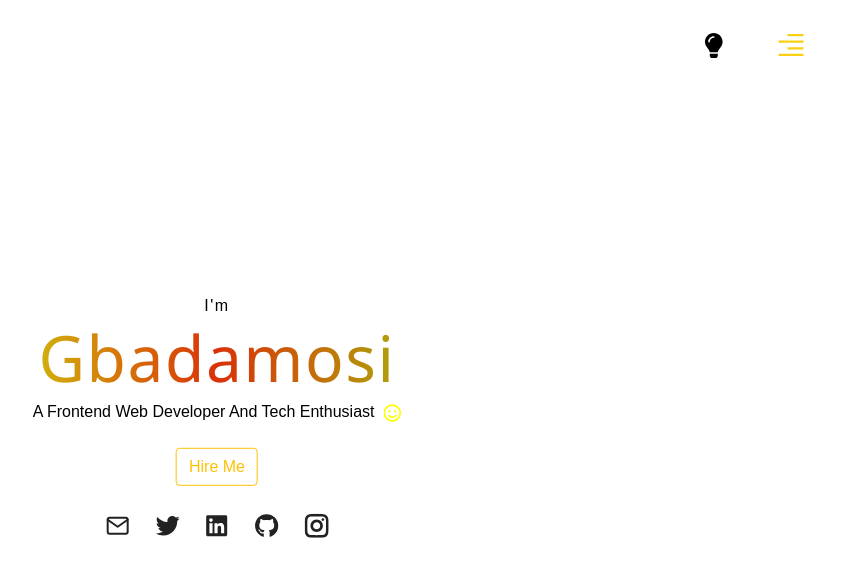
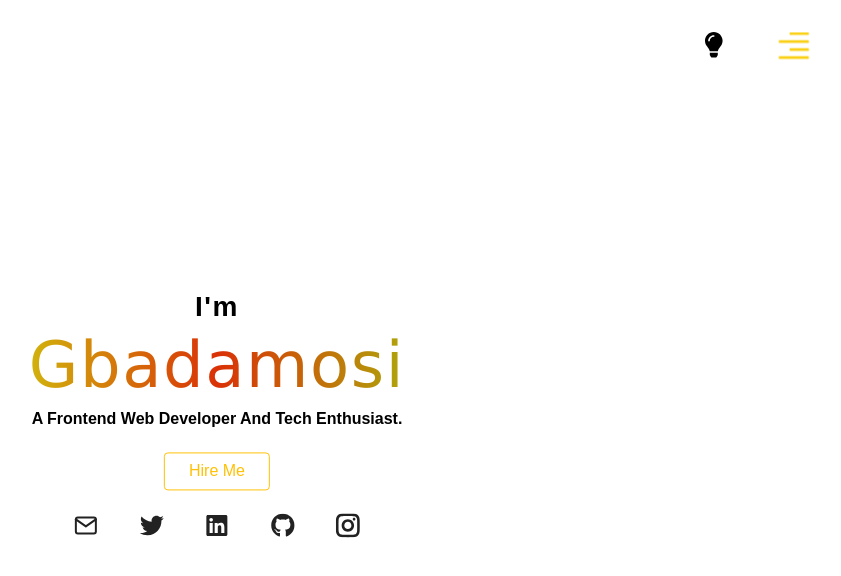
Before and after one commit to odofing/myPortfolio, a React (Create React App) app: page / in a window 1280 px wide. Shown: the top 576 px of the page, without its empty margins (423-1264 px from the left). Built offline with nearby package versions, Linux system fonts and the light colour scheme.

Commit message:
Modified

```diff
--- a/src/Components/About/About.js
+++ b/src/Components/About/About.js
@@ -43,15 +43,15 @@ const About = () =>  {
     <div className="row text-center">
 
             <div className="col-lg-12">
-           <button className="p-5 btn"> <SiHtml5 style={{color: 'red', fontSize: '2.4rem'}}/> <br/> <p className="lead pt-2 text-uppercase">html5</p> </button>
-            <button className="btn p-5"><GrReactjs style={{color: 'blue', fontSize: '2.4rem'}} /><br/> <p className="lead pt-2 text-uppercase">react</p></button>
-       <button className="btn p-5"><AiFillGithub style={{color: 'grey', fontSize: '2.4rem'}} /><br/> <p className="lead pt-2 text-uppercase">github</p> </button>
-            <button className="btn p-5"><FaGit style={{color: 'red', fontSize: '2.4rem'}} /><br/> <p className="lead pt-2 text-uppercase">git</p> </button>
+           <button className="p-3 btn"> <SiHtml5 style={{color: 'orangered', fontSize: '2.4rem'}}/> <br/> <p className="lead pt-3 text-uppercase">html5</p> </button>
+            <button className="btn p-5"><GrReactjs style={{color: 'black', padding: "2px", background: 'rgb(39, 194, 194)', fontSize: '2.4rem'}} /><br/> <p className="lead pt-3 text-uppercase">react</p></button>
+       <button className="btn p-3"><AiFillGithub style={{color: 'grey', fontSize: '2.4rem'}} /><br/> <p className="lead pt-3 text-uppercase">github</p> </button>
+            <button className="btn p-3"><FaGit style={{color: 'red', fontSize: '2.4rem'}} /><br/> <p className="lead pt-3 text-uppercase">git</p> </button>
 
-            <button className="btn p-5"><SiBootstrap style={{color: 'blue', fontSize: '2.4rem'}} /><br/> <p className="lead pt-2 text-uppercase">bootstrap</p></button>
-            <button className="btn p-5">  <SiJavascript style={{color: 'orange', fontSize: '2.4rem'}} /><br/> <p className="lead pt-2 text-uppercase">javascript</p></button>
-            <button className="btn p-5">  <DiCss3 style={{color: 'orange', fontSize: '2.4rem'}} /><br/> <p className="lead pt-2 text-uppercase">css3</p></button>
-            <button className="btn p-5"><DiNpm style={{color: 'red', fontSize: '2.4rem'}}/><br/> <p className="lead pt-2 text-uppercase">npm</p> </button>
+            <button className="btn p-3"><SiBootstrap style={{color: 'blue', fontSize: '2.4rem'}} /><br/> <p className="lead pt-3 text-uppercase">bootstrap</p></button>
+            <button className="btn p-3">  <SiJavascript style={{color: 'orange', fontSize: '2.4rem'}} /><br/> <p className="lead pt-3 text-uppercase">javascript</p></button>
+            <button className="btn p-3">  <DiCss3 style={{color: 'rgb(45, 125, 230)', fontSize: '2.4rem'}} /><br/> <p className="lead pt-3 text-uppercase">css3</p></button>
+            <button className="btn p-3"><DiNpm style={{color: 'red', fontSize: '2.4rem'}}/><br/> <p className="lead pt-3 text-uppercase">npm</p> </button>
             </div>
       </div>
     </div>
--- a/src/Components/Blog/Blog.jsx
+++ b/src/Components/Blog/Blog.jsx
@@ -17,13 +17,13 @@ const  Blog = () =>  {
 
 return (     <div className="row">
          <div className="col-md-6 m-auto" key={id}>
-           <div className="card border-warning mb-3 text-center">
-             <div className="card-header text-capitalize h3 text-dark">{title}</div>
-             <div className="card-body text-primary">
+           <div className="card border-warning mb-5 text-center">
+             <div className="card-header text-capitalize h3 text-dark bg-light">{title}</div>
+             <div className="card-body">
              <p className="card-text">{quote}</p>
-            <p>Reading Time:{readTime}</p>
+            <p>Reading Time: {readTime}</p>
             <a href={read} rel="noopener noreferrer" target="_blank" className="btn btn-outline-warning mr-5">Read Blog </a>
-          <a href={tweet} rel="noopener noreferrer" target="_blank"><FaTwitter style={{fontSize: '1.7rem'}}/> </a>
+          <a href={tweet} rel="noopener noreferrer" target="_blank">Tweet It<FaTwitter style={{fontSize: '2.5rem', paddingLeft: '10px',}}/> </a>
              </div>
            </div>
            </div>
--- a/src/Components/Homepage/Homepage.jsx
+++ b/src/Components/Homepage/Homepage.jsx
@@ -4,47 +4,42 @@ import { FaGithub, FaLinkedin, FaTwitter,  } from 'react-icons/fa';
  import { GrInstagram } from 'react-icons/gr';
  import { FiMail } from 'react-icons/fi';
 import { Link } from 'react-router-dom';
-import { FaRegSmile } from 'react-icons/fa';
 
 
 const Landing = () => {
     return (
         <div>
         <div className={classes.center}>
-            <h4>I'm </h4>
+            <h3 className="text-capitalize font-weight-bold">I'm </h3>
         <h1 className={classes.name}>Gbadamosi</h1>
-        <h6 className="text-capitalize">a frontend web developer and tech enthusiast <FaRegSmile style={{color: 'yellow', fontSize: '1.4rem', paddingLeft: '5px'}} /> </h6>
+        <h6 className="text-capitalize font-weight-bold">a frontend web developer and tech enthusiast. </h6>
         <ul className=" mt-4"  >
-        <li > <Link to="/contact" type="button" className="btn btn-outline-warning">Hire Me</Link> </li>
-        {/* <li> <a className="btn btn-outline-warning ml-4" type="btn" href="https://res.cloudinary.com/dy6qqzift/image/upload/v1605792228/odofin_Gbadamosi_201120_nkxsw4.pdf"> View Resumé</a></li>
-         style={{marginLeft: "15%", marginTop: '7%'}}
-         style={{ marginLeft: '80px'}} */}
+        <li > <Link to="/contact" type="button" className="btn btn-outline-warning pl-4 pr-4">Hire Me</Link> </li>
         </ul>
         <ul className="social-icons">
-        <li>
+        <li className="p-2">
           <a href="mailto:odofing@gmail.com"rel="noopener noreferrer" target="_blank"><FiMail /> </a>
 
         </li>
-        <li>
+        <li className="p-2">
           <a href="https://twitter.com/g_odofin" rel="noopener noreferrer" target="_blank"><FaTwitter /> </a>
 
         </li>
 
-        <li>
+        <li className="p-2">
           <a href="https://www.linkedin.com/in/odofin-gbadamosi-414a1472/" target="_blank" rel="noopener noreferrer"><FaLinkedin /> </a>
 
         </li>
-        <li>
+        <li className="p-2">
           <a href="https://github.com/odofing" target="_blank"rel="noopener noreferrer"><FaGithub /> </a>
 
         </li>
 
-        <li>
+        <li className="p-2">
           <a href="https://www.instagram.com/g_odofin/" target="_blank" rel="noopener noreferrer"><GrInstagram /> </a>
 
         </li>
         </ul>
-        {/* <Socials /> */}
         </div>
 
         </div>
--- a/src/Components/Homepage/Homepage.module.css
+++ b/src/Components/Homepage/Homepage.module.css
@@ -15,8 +15,8 @@
       to right, rgb(209, 179, 12), rgb(218, 49, 7),  rgb(175, 164, 11));
     -webkit-background-clip: text;
     background-clip: text;
+    border: none;
     color: transparent;
-   font-family: 'Segoe UI', Tahoma, Geneva, Verdana, sans-serif;
-
+   font-family: Verdana, Geneva, Tahoma, sans-serif;
 
   }
--- a/src/Components/Project/Project.js
+++ b/src/Components/Project/Project.js
@@ -21,7 +21,7 @@ const Project = () => {
   useEffect(() => {
     let slider = setInterval(() => {
       setIndex(index + 1)
-    }, 4000);
+    }, 6000);
     return () => clearInterval(slider)
   }, [index])
 
@@ -52,8 +52,8 @@ const Project = () => {
                         <p className={classes.title}>{title}</p>
                         <p className={classes.text}>{quote}</p>
                         <div className="btn">
-                        <a href={source} type="button" className="btn btn-warning">Source Code</a>
-                         <a href={webpage} type="button" className="btn btn-warning ml-4 ">Webpage</a>
+                        <a href={source} type="button" className="btn btn-outline-warning ">Source Code</a>
+                         <a href={webpage} type="button" className="btn btn-outline-warning ml-4 ">Webpage</a>
                         </div>
                      </article>
                      )
--- a/src/Components/Project/Project.module.css
+++ b/src/Components/Project/Project.module.css
@@ -200,7 +200,7 @@ Variables
   .prev,
   .next {
     position: absolute;
-    top: 200px;
+    top: 250px;
     transform: translateY(-50%);
     background: var(--clr-light-gold);
     color: var(--clr-white);
--- a/src/Components/Sidebar/Sidebar.js
+++ b/src/Components/Sidebar/Sidebar.js
@@ -14,8 +14,9 @@ const Sidebar = () => {
 
   return <aside className={`${isSidebarOpen ? 'sidebar show-sidebar' : 'sidebar'}`}>
     <div className="sidebar-header">
-      <h2 className="logo">OdofinG</h2>
-      {/* <img src={} alt="Logo" className="logo"/> */}
+
+     {/* <button className="text-center text-warning border-0 bg-none"> <h4>OdofinG</h4> </button>  */}
+
       <button className="close-btn" onClick={closeSidebar}>
         <FaTimes />
       </button>
--- a/src/index.css
+++ b/src/index.css
@@ -19,12 +19,12 @@ Variables
   --clr-primary-9: hsl(205, 90%, 88%);
   --clr-primary-10: hsl(205, 100%, 96%);
   /* darkest grey - used for headings */
-  --clr-grey-1: hsl(209, 61%, 16%);
+  --clr-grey-1: hsl(208, 90%, 4%);
   --clr-grey-2: hsl(211, 39%, 23%);
   --clr-grey-3: hsl(209, 34%, 30%);
   --clr-grey-4: hsl(209, 28%, 39%);
   /* grey used for paragraphs */
-  --clr-grey-5: hsl(210, 22%, 49%);
+  --clr-grey-5: hsla(213, 5%, 45%, 0);
   --clr-grey-6: hsl(209, 23%, 60%);
   --clr-grey-7: hsl(211, 27%, 70%);
   --clr-grey-8: hsl(210, 31%, 80%);
@@ -152,15 +152,15 @@ main {
 }
 .sidebar-toggle {
   position: fixed;
-  top: 1rem;
+  top: 1.4rem;
   right: 3rem;
-  font-size: 2rem;
+  font-size: 1.6rem;
   background: transparent;
   border-color: transparent;
   color: var(--clr-light-gold);
   transition: var(--transition);
   cursor: pointer;
-  /* animation: bounce 2s ease-in-out infinite; */
+  animation: bounce 2s ease-in-out infinite;
 }
 
 .darkmode-toggle {
@@ -173,7 +173,7 @@ main {
   color: var(--clr-light-gold);
   transition: var(--transition);
   cursor: pointer;
-  /* animation: bounce 2s ease-in-out infinite; */
+  animation: bounce 2.5s ease-in-out infinite;
 }
 
 @keyframes bounce {
@@ -195,9 +195,10 @@ Sidebar
 ===============
 */
 .sidebar-header {
-  display: flex;
+  /* display: flex;
   justify-content: space-between;
-  align-items: center;
+  align-items: center; */
+ justify-self: right;
   padding: 1rem 1.5rem;
   color: aqua;
 }
@@ -279,6 +280,7 @@ Sidebar
 .social-icons a:hover,
 .socials-icons a:hover {
   color: var(--clr-light-gold);
+  width: 100%;
 }
 
 .sidebar {
@@ -292,8 +294,8 @@ Sidebar
   row-gap: 1rem;
   transition: var(--transition);
   transform: translate(-100%);
-  background-color: var(--clr-white);
-  /* background-color: var(--clr-grey-9); */
+  background-color: grey;
+  /* background-color: var(--clr-grey-5); */
 }
 .show-sidebar {
   transform: translate(0);
@@ -302,10 +304,6 @@ Sidebar
   .sidebar {
     width: 300px;
   }
-  /* .links a,
-  .links a svg {
-   justify-content: center;
-  } */
 }
 
 article.activeSlide {
```
